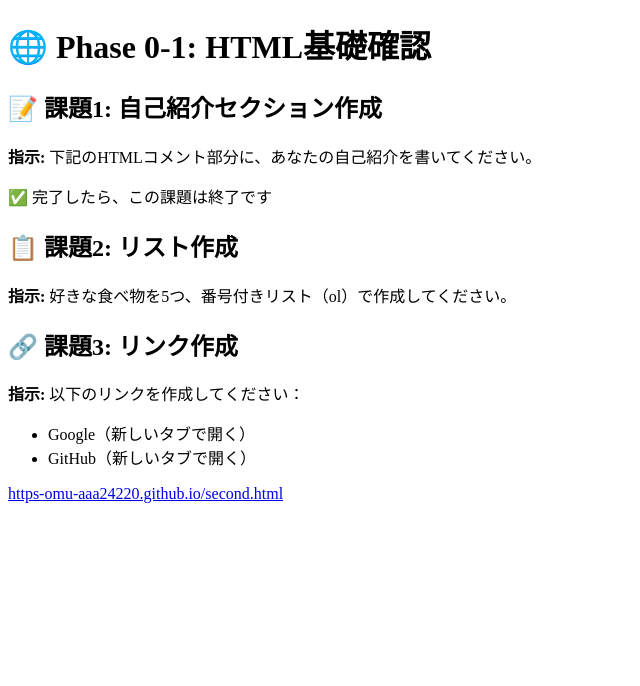
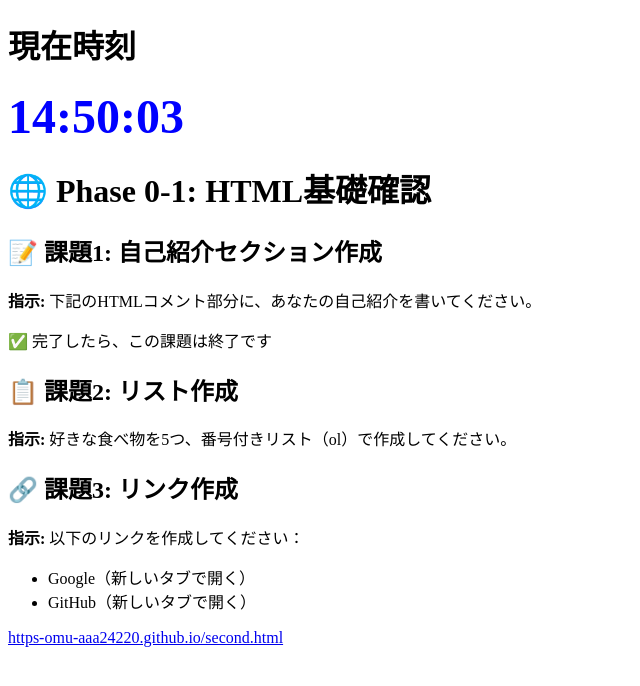
Before and after one commit to omu-aaa24220/https-omu-aaa24220.github.io, a plain HTML site: page index.html in a window 1280 px wide. Shown: the whole page, without its empty margins (0-640 px from the left). Drawn offline with Linux system fonts and the light colour scheme.

Commit message:
Add current time display to index.html

```diff
--- a/index.html
+++ b/index.html
@@ -30,6 +30,10 @@
     </script>
 </head>
 <body>
+     <h1>現在時刻</h1>
+    <div id="clock" style="font-size: 48px; font-weight: bold; color: blue;">
+        00:00:00
+    </div>
     <h1>🌐 Phase 0-1: HTML基礎確認</h1>
     <div>
         <h2>📝 課題1: 自己紹介セクション作成</h2>
```
